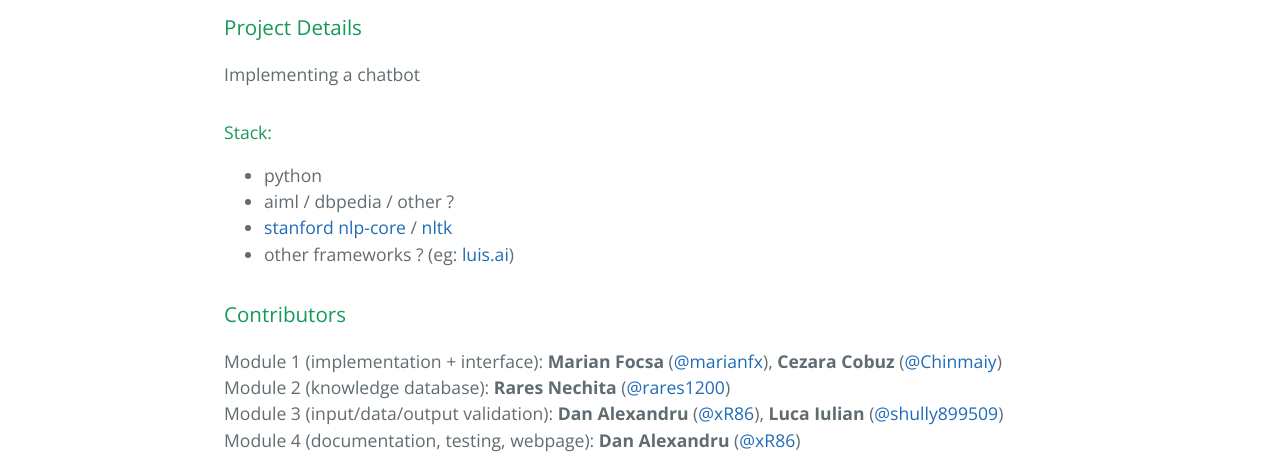
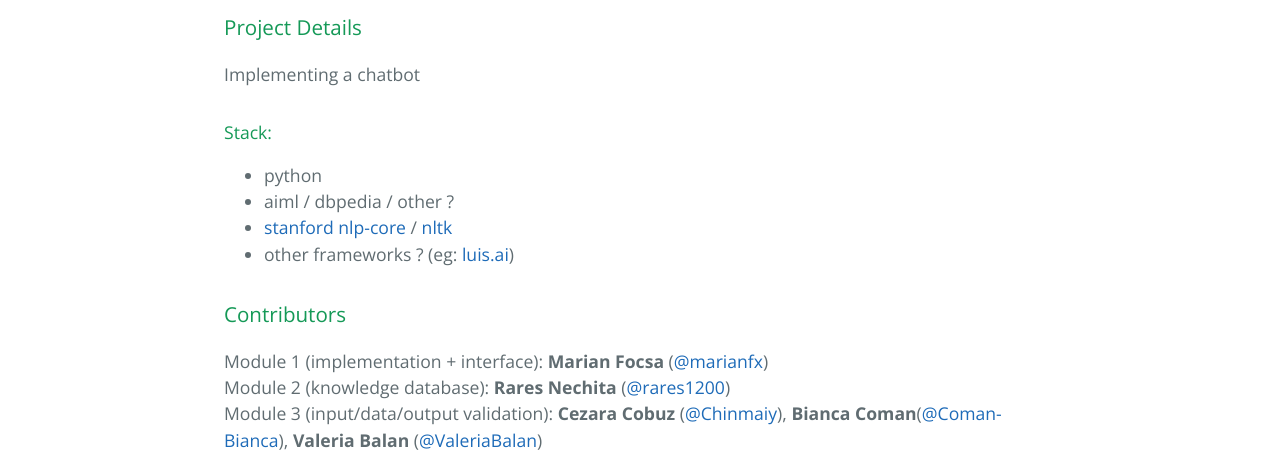
Before and after one commit to utilizatorvalid/ia-3B5, a plain HTML site: page index.html in a window 1280 px wide. Shown: the part 487-944 px from the top of the page. Drawn offline with nearby package versions, Linux system fonts and the light colour scheme.

Commit message:
Create gh-pages branch via GitHub

```diff
--- a/index.html
+++ b/index.html
@@ -42,9 +42,9 @@
 <h3>
 <a id="contributors" class="anchor" href="#contributors" aria-hidden="true"><span aria-hidden="true" class="octicon octicon-link"></span></a>Contributors</h3>
 
-<p>Module 1 (implementation + interface): <strong>Marian Focsa</strong> (<a href="https://github.com/marianfx" class="user-mention">@marianfx</a>), <strong>Cezara Cobuz</strong> (<a href="https://github.com/Chinmaiy" class="user-mention">@Chinmaiy</a>)<br>
+<p>Module 1 (implementation + interface): <strong>Marian Focsa</strong> (<a href="https://github.com/marianfx" class="user-mention">@marianfx</a>)<br>
 Module 2 (knowledge database): <strong>Rares Nechita</strong> (<a href="https://github.com/rares1200" class="user-mention">@rares1200</a>)<br>
-Module 3 (input/data/output validation): <strong>Dan Alexandru</strong> (<a href="https://github.com/xR86" class="user-mention">@xR86</a>), <strong>Luca Iulian</strong> (<a href="https://github.com/shully899509" class="user-mention">@shully899509</a>)<br>
+Module 3 (input/data/output validation): <strong>Cezara Cobuz</strong> (<a href="https://github.com/Chinmaiy" class="user-mention">@Chinmaiy</a>), <strong>Bianca Coman</strong>(<a href="https://github.com/Coman-Bianca" class="user-mention">@Coman-Bianca</a>), <strong>Valeria Balan</strong> (<a href="https://github.com/ValeriaBalan" class="user-mention">@ValeriaBalan</a>)<br>
 Module 4 (documentation, testing, webpage): <strong>Dan Alexandru</strong> (<a href="https://github.com/xR86" class="user-mention">@xR86</a>)  </p>
 
 <h3>
--- a/params.json
+++ b/params.json
@@ -1,6 +1,6 @@
 {
   "name": "Ia-3b5",
   "tagline": "Artificial Intelligence project",
-  "body": "# Artificial Intelligence Project\r\n\r\n### Project Details\r\nImplementing a chatbot\r\n\r\n#### Stack:\r\n+ python\r\n+ aiml / dbpedia / other ?\r\n+ [stanford nlp-core](https://github.com/dasmith/stanford-corenlp-python) / [nltk](https://www.nltk.org/)\r\n+ other frameworks ? (eg: [luis.ai](https://luis.ai))\r\n\r\n\r\n### Contributors\r\n\r\nModule 1 (implementation + interface): **Marian Focsa** (@marianfx), **Cezara Cobuz** (@Chinmaiy)  \r\nModule 2 (knowledge database): **Rares Nechita** (@rares1200)  \r\nModule 3 (input/data/output validation): **Dan Alexandru** (@xR86), **Luca Iulian** (@shully899509)  \r\nModule 4 (documentation, testing, webpage): **Dan Alexandru** (@xR86)  \r\n\r\n### Contact\r\n`to be updated`\r\n",
+  "body": "# Artificial Intelligence Project\r\n\r\n### Project Details\r\nImplementing a chatbot\r\n\r\n#### Stack:\r\n+ python\r\n+ aiml / dbpedia / other ?\r\n+ [stanford nlp-core](https://github.com/dasmith/stanford-corenlp-python) / [nltk](https://www.nltk.org/)\r\n+ other frameworks ? (eg: [luis.ai](https://luis.ai))\r\n\r\n\r\n### Contributors\r\n\r\nModule 1 (implementation + interface): **Marian Focsa** (@marianfx)  \r\nModule 2 (knowledge database): **Rares Nechita** (@rares1200)  \r\nModule 3 (input/data/output validation): **Cezara Cobuz** (@Chinmaiy), **Bianca Coman**(@Coman-Bianca), **Valeria Balan** (@ValeriaBalan)  \r\nModule 4 (documentation, testing, webpage): **Dan Alexandru** (@xR86)  \r\n\r\n### Contact\r\n`to be updated`\r\n",
   "note": "Don't delete this file! It's used internally to help with page regeneration."
 }
```
